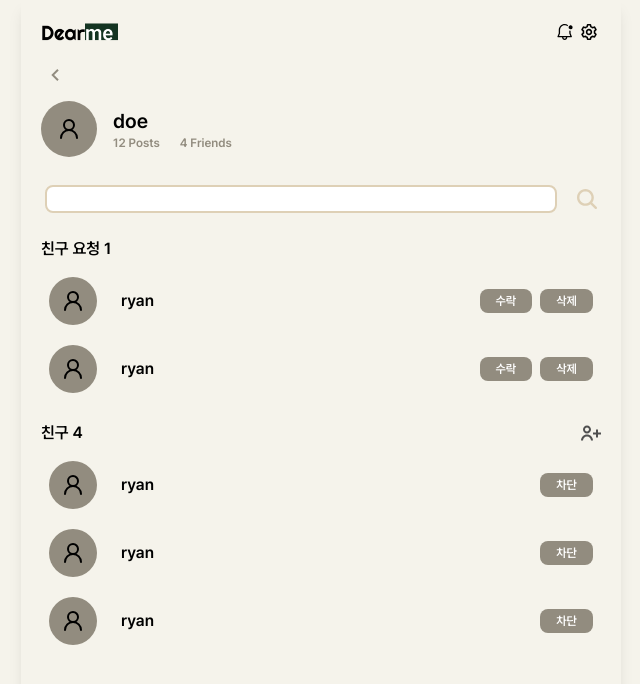
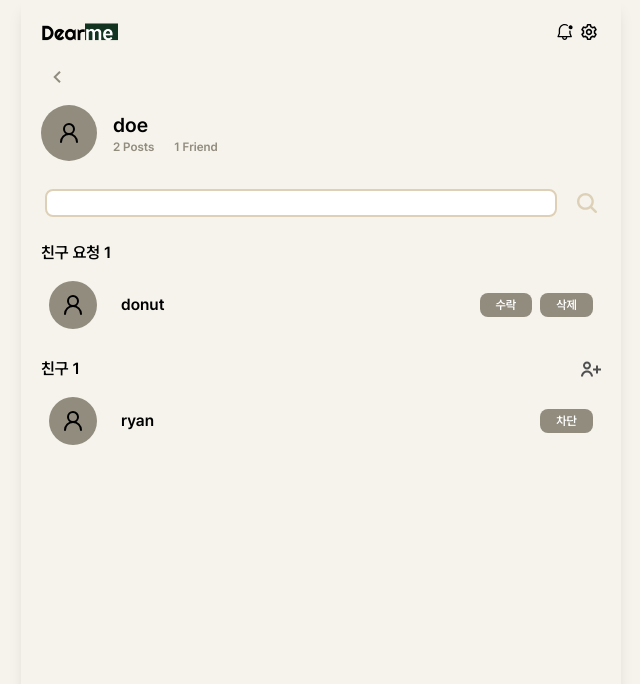
Before and after one commit to tedhun21/dearme, a Next.js app: page /me/friends in a window 1280 px wide. Shown: the top 684 px of the page, without its empty margins (319-959 px from the left). Built offline with nearby package versions, Linux system fonts and the light colour scheme.

Commit message:
Feat: 더미 테이터 활용 & friends 분기 (#17)

```diff
--- a/app/me/friends/page.tsx
+++ b/app/me/friends/page.tsx
@@ -1,8 +1,21 @@
 import BackButton from "@/app/ui/backbutton";
 import Header from "@/app/ui/header";
+import Friend from "@/app/ui/me/Friend";
 import PlusFriendIcon from "@/public/me/PlusFriendIcon";
 import SearchIcon from "@/public/me/SearchIcon";
 import UserIcon from "@/public/me/UserIcon";
+import Link from "next/link";
+
+const me = {
+  id: 1,
+  username: "doe",
+  posts: [
+    { id: 1, title: "하이" },
+    { id: 2, title: "바이" },
+  ],
+  friends: [{ id: 2, username: "ryan", friends: [{ id: 1, username: "doe" }] }],
+  friends_request_from: [{ id: 3, username: "donut" }],
+};
 
 export default function MeFriend() {
   return (
@@ -17,13 +30,17 @@ export default function MeFriend() {
             <UserIcon />
           </div>
           <div className="flex flex-col">
-            <span className="text-xl font-semibold">doe</span>
+            <span className="text-xl font-semibold">{me.username}</span>
             <div className="flex gap-5">
               <div className="text-xs font-semibold text-default-500">
-                12 Posts
+                {me.posts.length > 1
+                  ? `${me.posts.length} Posts`
+                  : `${me.posts.length} Post`}
               </div>
               <div className="text-xs font-semibold text-default-500">
-                4 Friends
+                {me.friends.length > 1
+                  ? `${me.friends.length} Friends`
+                  : `${me.friends.length} Friend`}
               </div>
             </div>
           </div>
@@ -36,89 +53,28 @@ export default function MeFriend() {
         </div>
         <article className="flex flex-col gap-3 px-5 py-3">
           <section>
-            <h1 className="text-base font-semibold">친구 요청 1</h1>
+            <h1 className="text-base font-semibold">
+              친구 요청 {me.friends_request_from.length}
+            </h1>
             <div className="flex flex-col gap-1 py-2">
-              <div className="group flex items-center justify-between rounded-lg p-2 hover:bg-default-300">
-                <div className="flex items-center gap-6">
-                  <div className="flex h-12 w-12 items-center justify-center rounded-full bg-default-500">
-                    <UserIcon />
-                  </div>
-                  <div className="text-base font-semibold">ryan</div>
-                </div>
-                <div className="flex gap-2">
-                  <button className="rounded-lg bg-default-500 px-4 py-1 text-xs font-semibold text-white hover:bg-default-700 active:bg-default-800">
-                    수락
-                  </button>
-                  <button className="rounded-lg bg-default-500 px-4 py-1 text-xs font-semibold text-white hover:bg-default-700 active:bg-default-800">
-                    삭제
-                  </button>
-                </div>
-              </div>
-              <div className="group flex items-center justify-between rounded-lg p-2 hover:bg-default-300">
-                <div className="flex items-center gap-6">
-                  <div className="flex h-12 w-12 items-center justify-center rounded-full bg-default-500">
-                    <UserIcon />
-                  </div>
-                  <div className="text-base font-semibold">ryan</div>
-                </div>
-                <div className="flex gap-2">
-                  <button className="rounded-lg bg-default-500 px-4 py-1 text-xs font-semibold text-white hover:bg-default-700 active:bg-default-800">
-                    수락
-                  </button>
-                  <button className="rounded-lg bg-default-500 px-4 py-1 text-xs font-semibold text-white hover:bg-default-700 active:bg-default-800">
-                    삭제
-                  </button>
-                </div>
-              </div>
+              {me.friends_request_from.map((friend) => (
+                <Friend key={friend.id} friend={friend} myId={me.id} />
+              ))}
             </div>
           </section>
           <section>
             <div className="flex justify-between">
-              <h1 className="text-base font-semibold">친구 4</h1>
+              <h1 className="text-base font-semibold">
+                친구 {me.friends.length}
+              </h1>
               <button>
                 <PlusFriendIcon className="h-5 w-5 fill-current text-default-700 hover:text-default-800" />
               </button>
             </div>
             <div className="flex flex-col gap-1 py-2 ">
-              <div className="group flex items-center justify-between rounded-lg p-2 hover:bg-default-300">
-                <div className="flex items-center gap-6">
-                  <div className="flex h-12 w-12 items-center justify-center rounded-full bg-default-500">
-                    <UserIcon />
-                  </div>
-                  <div className="text-base font-semibold">ryan</div>
-                </div>
-                <div className="flex gap-2">
-                  <button className="rounded-lg bg-default-500 px-4 py-1 text-xs font-semibold text-white hover:bg-default-700 active:bg-default-800">
-                    차단
-                  </button>
-                </div>
-              </div>
-              <div className="group flex items-center justify-between rounded-lg p-2 hover:bg-default-300">
-                <div className="flex items-center gap-6">
-                  <div className="flex h-12 w-12 items-center justify-center rounded-full bg-default-500">
-                    <UserIcon />
-                  </div>
-                  <div className="text-base font-semibold">ryan</div>
-                </div>
-                <div className="flex gap-2">
-                  <button className="rounded-lg bg-default-500 px-4 py-1 text-xs font-semibold text-white hover:bg-default-700 active:bg-default-800">
-                    차단
-                  </button>
-                </div>
-              </div>
-              <div className="group flex items-center justify-between rounded-lg p-2 hover:bg-default-300">
-                <div className="flex items-center gap-6">
-                  <div className="flex h-12 w-12 items-center justify-center rounded-full bg-default-500">
-                    <UserIcon />
-                  </div>
-                  <div className="text-base font-semibold">ryan</div>
-                </div>
-                <div className="flex gap-2">
-                  <button className="rounded-lg bg-default-500 px-4 py-1 text-xs font-semibold text-white hover:bg-default-700 active:bg-default-800">
-                    차단
-                  </button>
-                </div>
-              </div>
+              {me.friends.map((friend) => (
+                <Friend key={friend.id} friend={friend} myId={me.id} />
+              ))}
             </div>
           </section>
         </article>
--- a/app/me/page.tsx
+++ b/app/me/page.tsx
@@ -9,9 +9,13 @@ import Todo from "../ui/me/Todo";
 import { useState } from "react";
 
 const todos = [
-  { id: 1, body: "스터티", checked: true },
+  { id: 1, body: "스터디", checked: true },
   { id: 2, body: "퇴근", checked: false },
   { id: 3, body: "잠자기", checked: true },
+  { id: 4, body: "잠자기", checked: true },
+  { id: 5, body: "잠자기", checked: true },
+  { id: 6, body: "잠자기", checked: true },
+  { id: 7, body: "잠자기", checked: true },
 ];
 
 export default function Me() {
--- a/app/profile/[id]/page.tsx
+++ b/app/profile/[id]/page.tsx
@@ -4,11 +4,34 @@ import BackButton from "@/app/ui/backbutton";
 import Header from "@/app/ui/header";
 import MeGoal from "@/app/ui/me/MeGoal";
 import MeNav from "@/app/ui/me/MeNav";
+import Todo from "@/app/ui/me/Todo";
 import TodoRate from "@/app/ui/me/TodoRate";
 import { useParams } from "next/navigation";
+import { useState } from "react";
+
+const me = {
+  id: 1,
+  username: "doe",
+  posts: [
+    { id: 1, title: "하이" },
+    { id: 2, title: "바이" },
+  ],
+  friends: [{ id: 2, username: "ryan" }],
+};
+
+const todos = [
+  { id: 1, body: "스터디", checked: true },
+  { id: 2, body: "퇴근", checked: false },
+  { id: 3, body: "잠자기", checked: true },
+  { id: 4, body: "잠자기", checked: true },
+  { id: 5, body: "잠자기", checked: true },
+  { id: 6, body: "잠자기", checked: true },
+  { id: 7, body: "잠자기", checked: true },
+];
 
 export default function Profile() {
   const params = useParams();
+  const [isDrop, setIsDrop] = useState(false);
   console.log(params);
 
   return (
@@ -20,7 +43,15 @@ export default function Profile() {
         </div>
         <MeNav />
         <article className="flex flex-col gap-8 px-5 py-3">
-          <TodoRate />
+          <TodoRate todos={todos} isDrop={isDrop} setIsDrop={setIsDrop} />
+          {isDrop && (
+            <section className="relative flex flex-col gap-4 pb-3">
+              {todos.map((todo) => (
+                <Todo key={todo.id} todo={todo} />
+              ))}
+              <div className="absolute mx-5 my-9 h-4 w-1 bg-default-400"></div>
+            </section>
+          )}
           <MeGoal />
         </article>
       </div>
--- a/app/ui/backbutton.tsx
+++ b/app/ui/backbutton.tsx
@@ -7,7 +7,7 @@ export default function BackButton() {
   const router = useRouter();
   return (
     <button
-      className="flex h-5 w-5 items-center justify-center rounded-full hover:bg-gray-300 active:bg-gray-400"
+      className="flex h-6 w-6 items-center justify-center rounded-full hover:bg-gray-300 active:bg-gray-400"
       type="button"
       onClick={() => router.back()}
     >
--- /dev/null
+++ b/app/ui/me/Friend.tsx
@@ -0,0 +1,45 @@
+"use client";
+
+import UserIcon from "@/public/me/UserIcon";
+import { useEffect, useState } from "react";
+
+export default function Friend({ friend, myId }: any) {
+  const [isFriend, setIsFriend] = useState(false);
+
+  useEffect(() => {
+    if (
+      Array.isArray(friend.friends) &&
+      friend.friends.length !== 0 &&
+      friend.friends.findIndex((friend: any) => friend.id === myId) !== -1
+    ) {
+      setIsFriend(true);
+    }
+  }, []);
+
+  return (
+    <div className="group flex items-center justify-between rounded-lg p-2 hover:bg-default-300">
+      <div className="flex items-center gap-6">
+        <div className="flex h-12 w-12 items-center justify-center rounded-full bg-default-500">
+          <UserIcon />
+        </div>
+        <div className="text-base font-semibold">{friend.username}</div>
+      </div>
+      {isFriend ? (
+        <div>
+          <button className="rounded-lg bg-default-500 px-4 py-1 text-xs font-semibold text-white hover:bg-default-700 active:bg-default-800">
+            차단
+          </button>
+        </div>
+      ) : (
+        <div className="flex gap-2">
+          <button className="rounded-lg bg-default-500 px-4 py-1 text-xs font-semibold text-white hover:bg-default-700 active:bg-default-800">
+            수락
+          </button>
+          <button className="rounded-lg bg-default-500 px-4 py-1 text-xs font-semibold text-white hover:bg-default-700 active:bg-default-800">
+            삭제
+          </button>
+        </div>
+      )}
+    </div>
+  );
+}
--- a/app/ui/me/MeNav.tsx
+++ b/app/ui/me/MeNav.tsx
@@ -5,13 +5,23 @@ import RememberIcon from "@/public/me/RememberIcon";
 import UserIcon from "@/public/me/UserIcon";
 import Link from "next/link";
 
+const me = {
+  id: 1,
+  username: "doe",
+  posts: [
+    { id: 1, title: "하이" },
+    { id: 2, title: "바이" },
+  ],
+  friends: [{ id: 2, username: "ryan" }],
+};
+
 export default function MeNav() {
   return (
     <section className="mx-5 mb-10 mt-3">
       <div className="flex items-center justify-between gap-1 pb-3">
         <div className="flex items-center gap-1">
           <LockIcon className="h-4 w-4" />
-          <span className="text-base font-semibold">doe</span>
+          <span className="text-base font-semibold">{me.username}</span>
         </div>
         <Link
           href="/me/edit"
@@ -29,21 +39,29 @@ export default function MeNav() {
           className="group flex flex-col items-center gap-1 text-default-500 hover:text-default-700"
         >
           <RememberIcon className="h-5 w-5 fill-current" />
-          <span className="text-xs font-semibold">3 Remember</span>
+          <span className="text-xs font-semibold">3 Remembers</span>
         </Link>
         <Link
           href="/me/posts"
           className="group flex flex-col items-center gap-1 text-default-500 hover:text-default-700"
         >
           <PostIcon className="h-5 w-5 fill-current" />
-          <span className="text-xs font-semibold">3 Posts</span>
+          <span className="text-xs font-semibold">
+            {me.posts.length > 1
+              ? `${me.posts.length} Posts`
+              : `${me.posts.length} Post`}
+          </span>
         </Link>
         <Link
           href="/me/friends"
           className="group flex flex-col items-center gap-1 text-default-500 hover:text-default-700"
         >
           <FriendIcon className="h-5 w-5 fill-current" />
-          <span className="text-xs font-semibold">4 Friends</span>
+          <span className="text-xs font-semibold">
+            {me.friends.length > 1
+              ? `${me.friends.length} Friends`
+              : `${me.friends.length} Friend`}
+          </span>
         </Link>
       </div>
     </section>
```
Also changed, not shown: app/ui/me/Todo.tsx (+2 -5 lines), public/me/TodoCheckTrueIcon.tsx (renamed from public/me/TodoCheckTureIcon.tsx), 1 other file (tests, documents, lock files or other folders).
